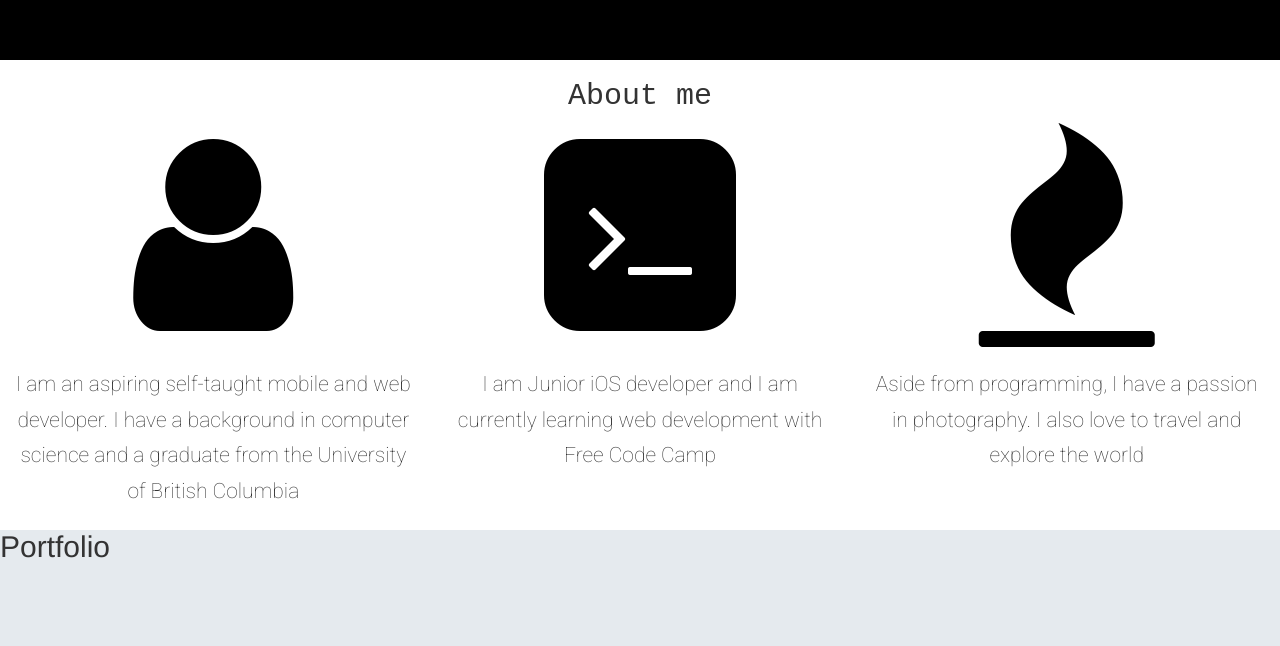
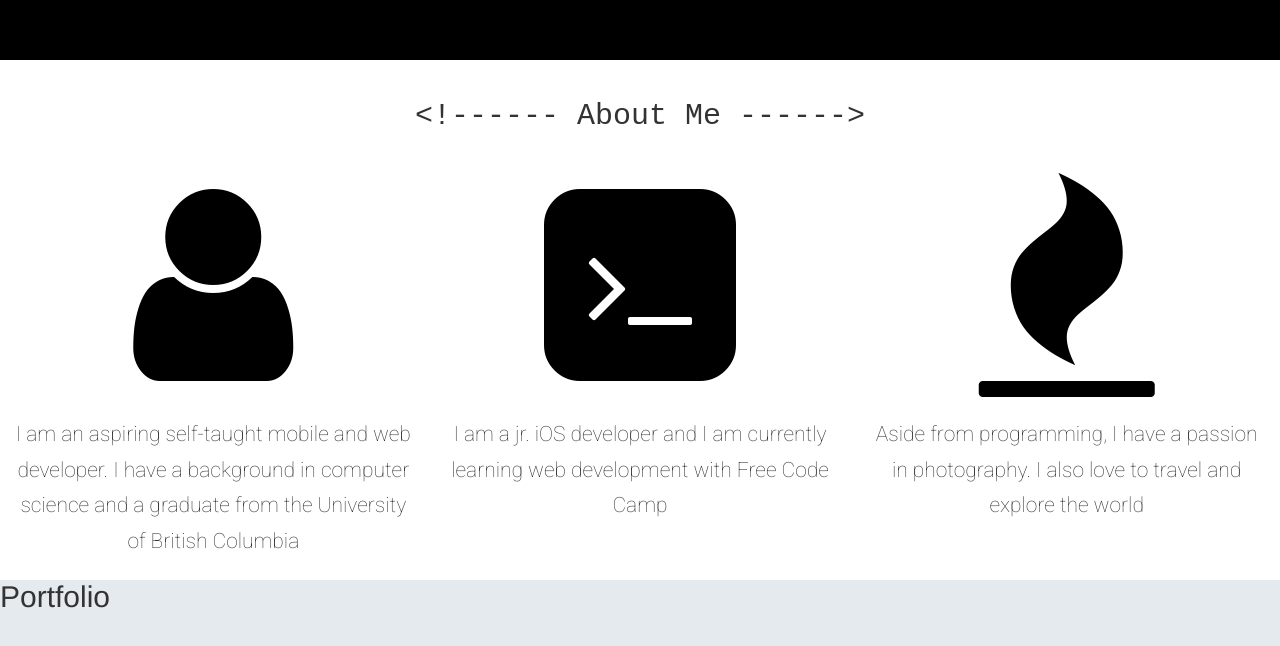
Before and after one commit to stevenliu409/personalWebsite, a plain HTML site: page index.html in a window 1280 px wide. Shown: the part 740-1386 px from the top of the page. Drawn offline with nearby package versions, Linux system fonts and the light colour scheme.

Commit message:
updated about section

```diff
--- a/index.html
+++ b/index.html
@@ -34,7 +34,7 @@
             <!-- About me section -->
             <div class="row">
                 <div id="about">
-                    <h2 class="about-header">About me</h2>
+                    <h2 class="about-header">&lt;!------ About Me ------&gt;</h2>
                     <div id="about-me" class="col-md-4 col-xs-12 about-center-align">
                         <i class="fa fa-user about-icon"></i>
                         <p class="about-p">I am an aspiring self-taught mobile and web developer. I have a background in computer science and a graduate from the University of British Columbia</p>
@@ -45,7 +45,7 @@
                             <i class="fa fa-square fa-stack-2x"></i>
                             <i class="fa fa-terminal fa-stack-1x fa-inverse"></i>
                         </span>
-                        <p class="about-p">I am Junior iOS developer and I am currently learning web development with Free Code Camp</p>
+                        <p class="about-p">I am a jr. iOS developer and I am currently learning web development with Free Code Camp</p>
                     </div> <!-- Close about-developer -->
 
                     <div id="about-passion" class="col-md-4 col-xs-12 about-center-align">
--- a/style.css
+++ b/style.css
@@ -117,6 +117,7 @@
 .about-header {
     text-align: center;
     font-family: Monospace;
+    margin: 40px 0;
 }
 
 
```
